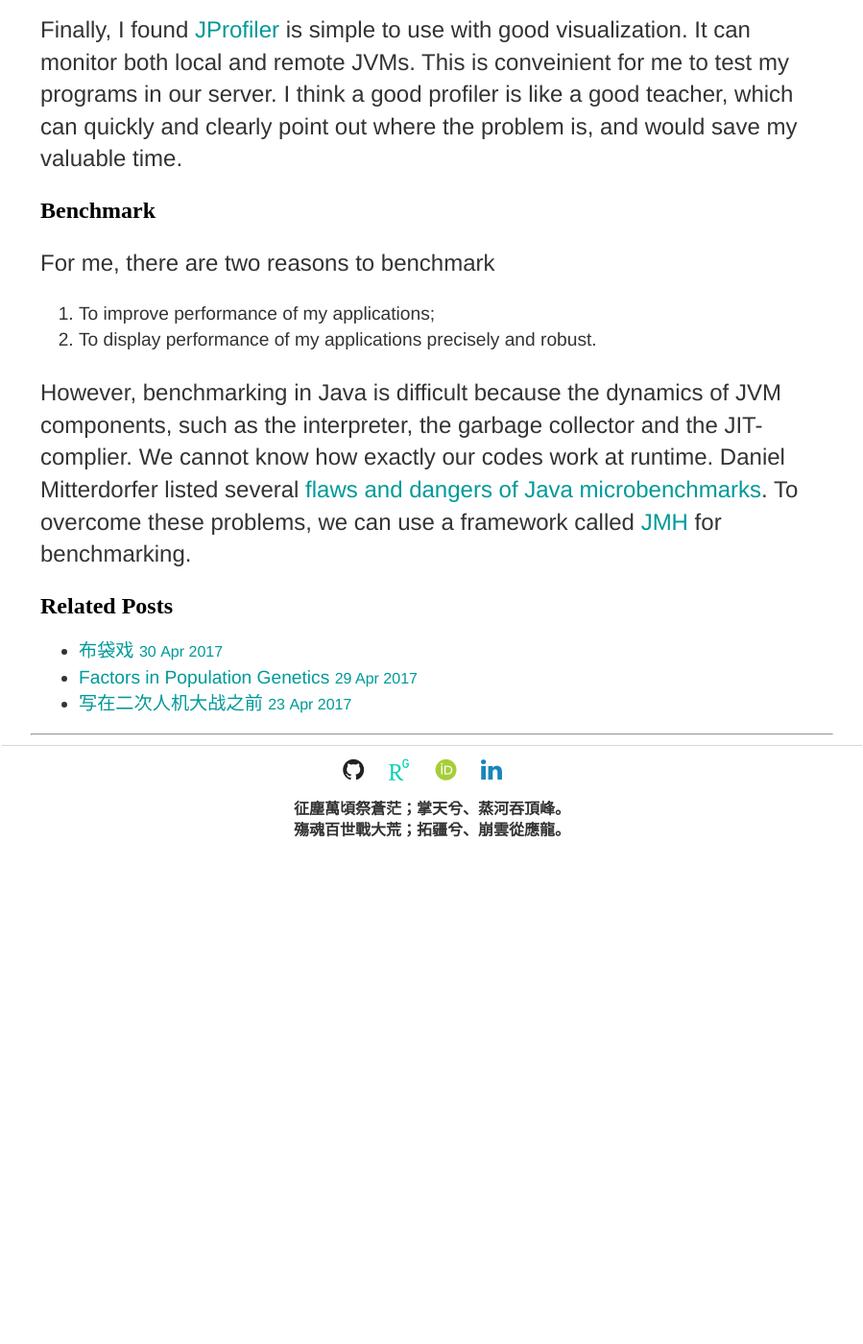
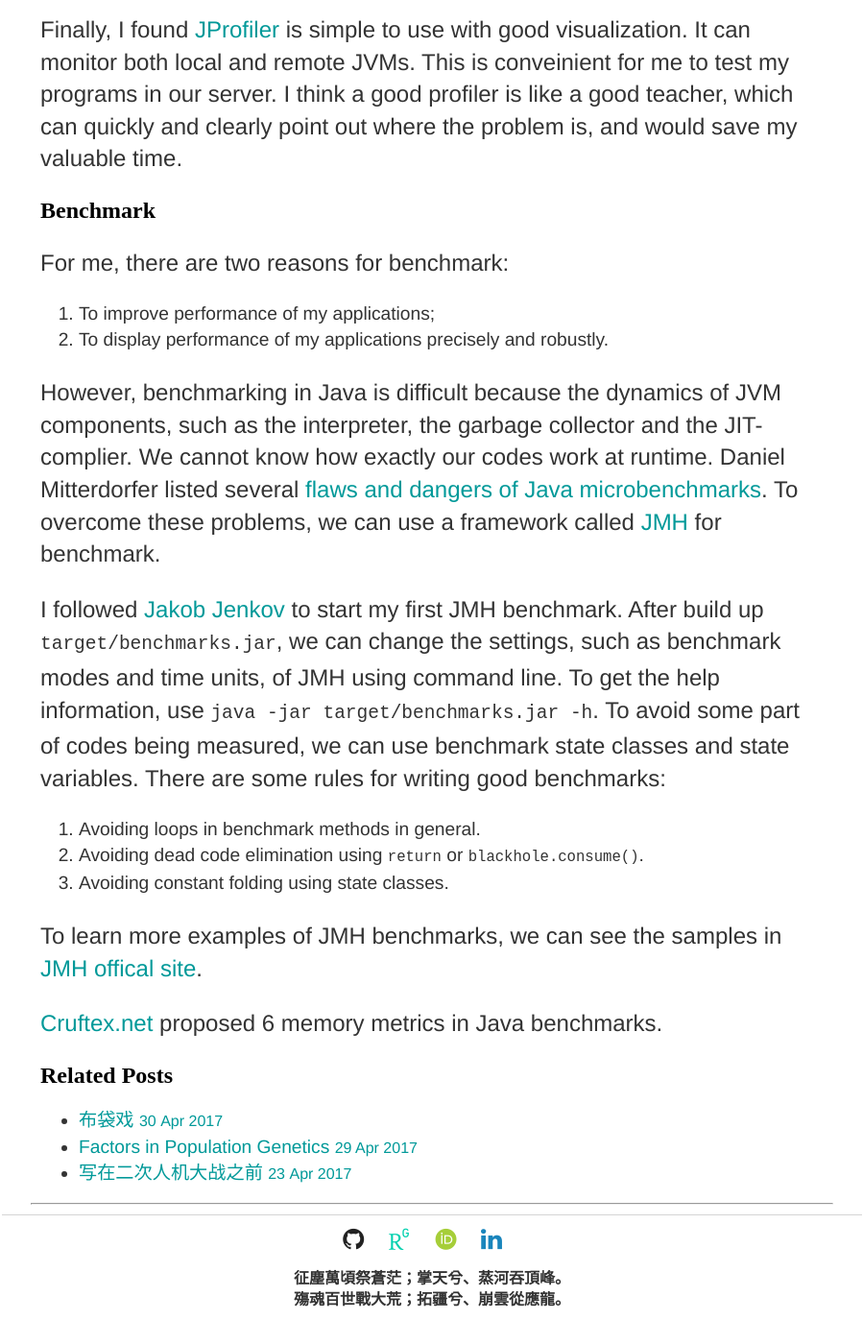
Before and after one commit to xin-huang/xin-huang.github.io, a Jekyll site: the page built from _posts/2017-05-14-Optimization-in-Java.md, in a window 1280 px wide and 1400 px high, scrolled down 2076 px. Shown: the whole window at 96% size, without its empty margins (190-1089 px from the left). Built offline with Jekyll 4.4.1, drawn with Linux system fonts in a browser that asks for light colours; some web fonts are replaced; comment, search, counter and statistics services are not loaded; before the commit the page ends 3013 px from its top, so only the background shows below that.

Commit message:
Update 2017-05-14-Optimization-in-Java.md

```diff
--- a/_posts/2017-05-14-Optimization-in-Java.md
+++ b/_posts/2017-05-14-Optimization-in-Java.md
@@ -38,9 +38,19 @@ Finally, I found [JProfiler](https://www.ej-technologies.com/products/jprofiler/
 
 ## Benchmark
 
-For me, there are two reasons to benchmark
+For me, there are two reasons for benchmark:
 
 1. To improve performance of my applications;
-2. To display performance of my applications precisely and robust.
+2. To display performance of my applications precisely and robustly.
 
-However, benchmarking in Java is difficult because the dynamics of JVM components, such as the interpreter, the garbage collector and the JIT-complier. We cannot know how exactly our codes work at runtime. Daniel Mitterdorfer listed several [flaws and dangers of Java microbenchmarks](http://daniel.mitterdorfer.name/articles/2014/benchmarking-flaws/). To overcome these problems, we can use a framework called [JMH](http://openjdk.java.net/projects/code-tools/jmh/) for benchmarking.
+However, benchmarking in Java is difficult because the dynamics of JVM components, such as the interpreter, the garbage collector and the JIT-complier. We cannot know how exactly our codes work at runtime. Daniel Mitterdorfer listed several [flaws and dangers of Java microbenchmarks](http://daniel.mitterdorfer.name/articles/2014/benchmarking-flaws/). To overcome these problems, we can use a framework called [JMH](http://openjdk.java.net/projects/code-tools/jmh/) for benchmark.
+
+I followed [Jakob Jenkov](http://tutorials.jenkov.com/java-performance/jmh.html) to start my first JMH benchmark. After build up `target/benchmarks.jar`, we can change the settings, such as benchmark modes and time units, of JMH using command line. To get the help information, use `java -jar target/benchmarks.jar -h`. To avoid some part of codes being measured, we can use benchmark state classes and state variables. There are some rules for writing good benchmarks:
+
+1. Avoiding loops in benchmark methods in general.
+2. Avoiding dead code elimination using `return` or `blackhole.consume()`.
+3. Avoiding constant folding using state classes.
+
+To learn more examples of JMH benchmarks, we can see the samples in [JMH offical site](http://hg.openjdk.java.net/code-tools/jmh/file/tip/jmh-samples/src/main/java/org/openjdk/jmh/samples/).
+
+[Cruftex.net](https://cruftex.net/2017/03/28/The-6-Memory-Metrics-You-Should-Track-in-Your-Java-Benchmarks.html) proposed 6 memory metrics in Java benchmarks.
```
